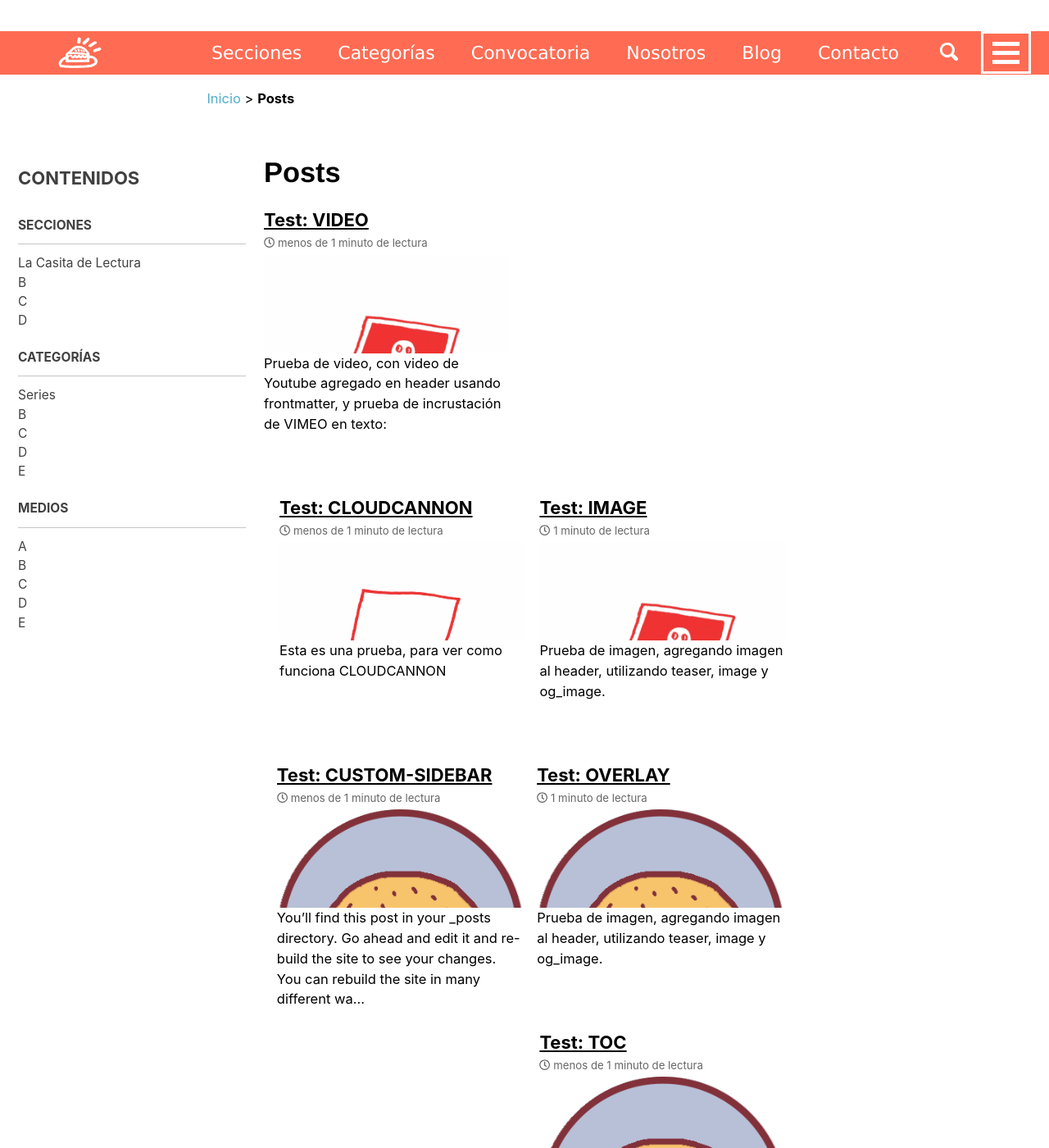
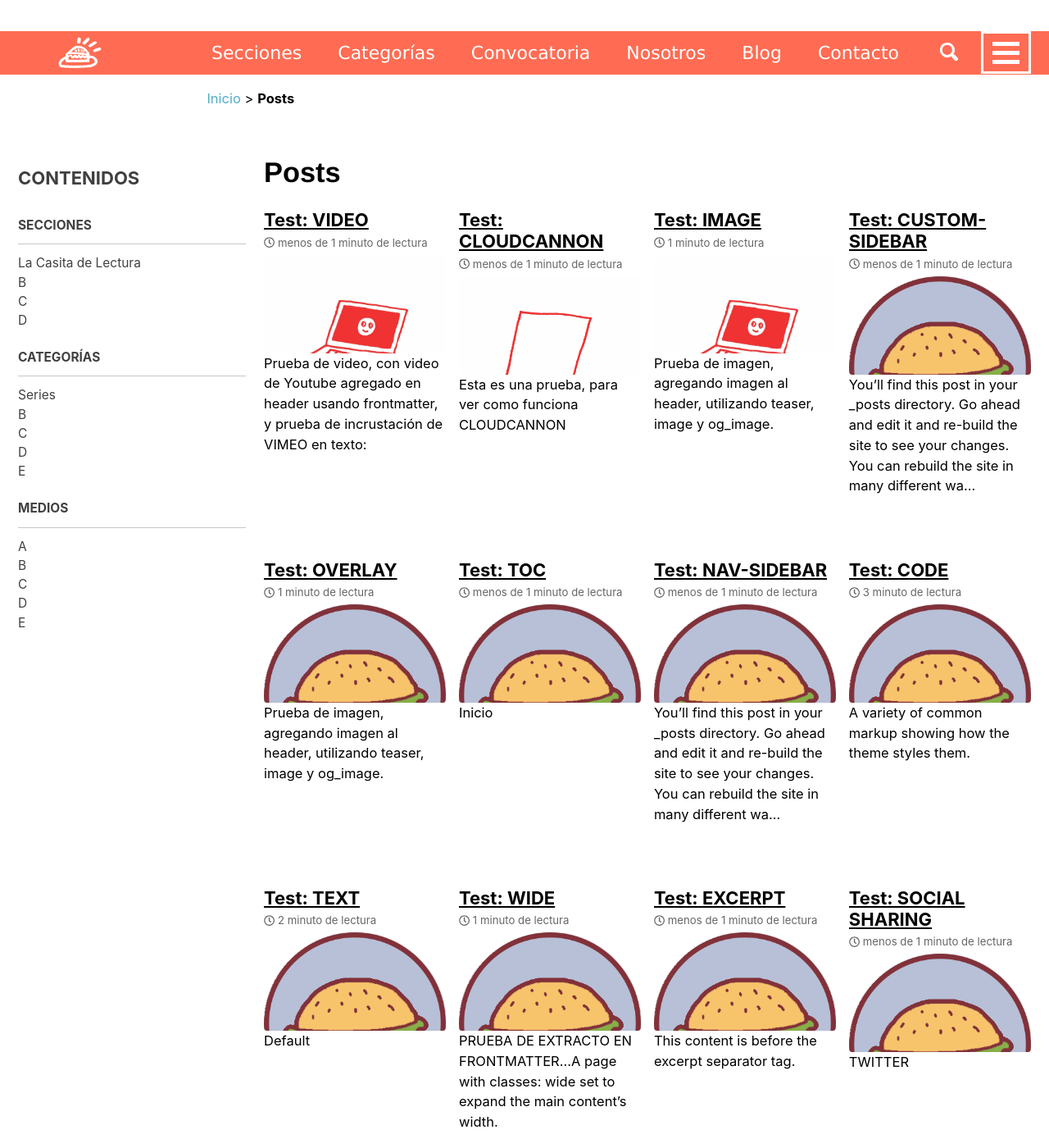
Before and after one commit to sangucherevista/sangucherevista.github.io, a Jekyll site: the page built from _pages/posts.html, in a window 1280 px wide and 1400 px high, scrolled down 201 px. Shown: the whole window at 82% size. Built offline with Jekyll 4.4.1, drawn with Linux system fonts in a browser that asks for light colours; nearby versions of some CDN libraries.

Commit message:
Updated '_sass/minimal-mistakes/_archive.scss' via CloudCannon

```diff
--- a/_sass/minimal-mistakes/_archive.scss
+++ b/_sass/minimal-mistakes/_archive.scss
@@ -120,27 +120,27 @@
   @include breakpoint($medium) {
     margin-left: 0; /* override margin*/
     margin-right: 0; /* override margin*/
-    width: span(4 of 12);
+    width: span(3 of 12);
 
-    &:nth-child(3n + 2) {
+    &:nth-child(2n + 1) {
       clear: none;
     }
 
-    &:nth-child(5n + 2) {
+    &:nth-child(4n + 1) {
       clear: both;
     }
 
-    &:nth-child(5n + 3) {
+    &:nth-child(4n + 2) {
       clear: none;
       margin-left: gutter(1 of 12);
     }
 
-    &:nth-child(5n + 4) {
+    &:nth-child(4n + 3) {
       clear: none;
       margin-left: gutter(1 of 12);
     }
 
-    &:nth-child(5n + 5) {
+    &:nth-child(4n + 4) {
       clear: none;
       margin-left: gutter(1 of 12);
     }
```
